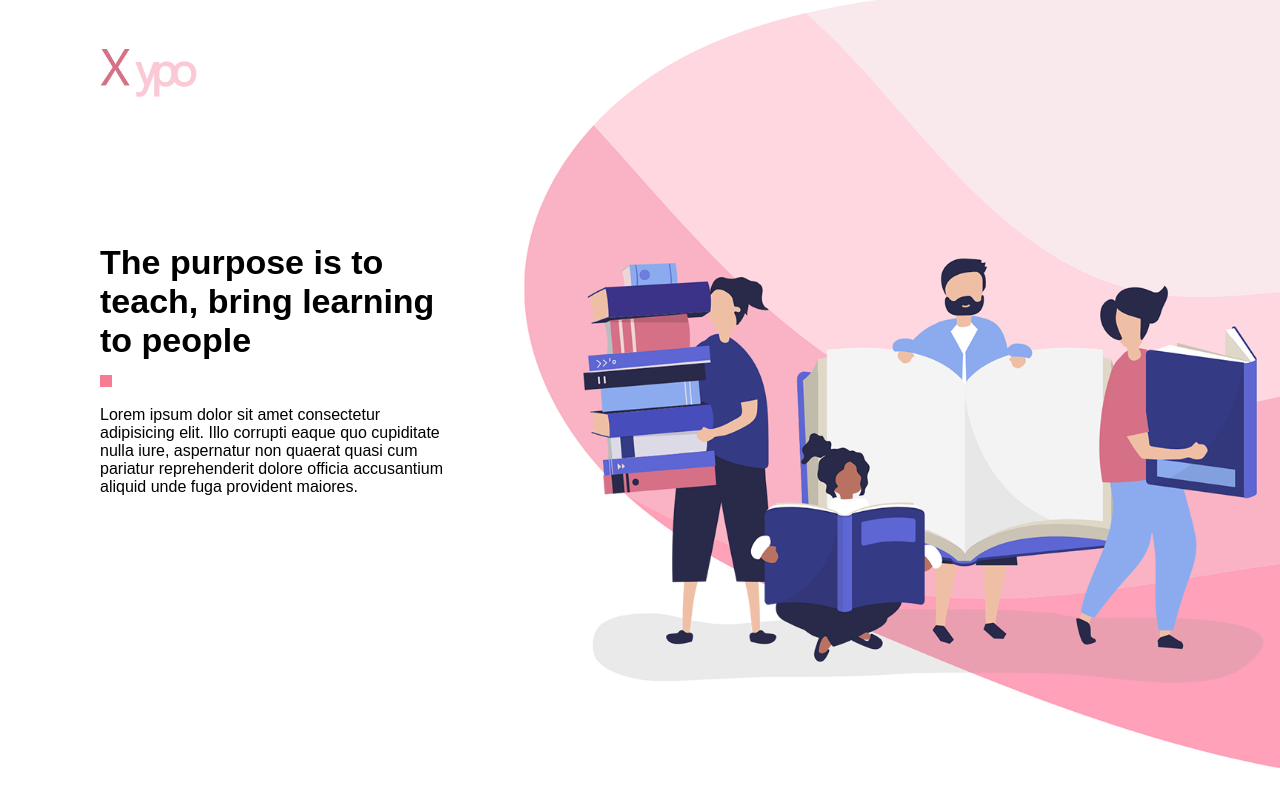
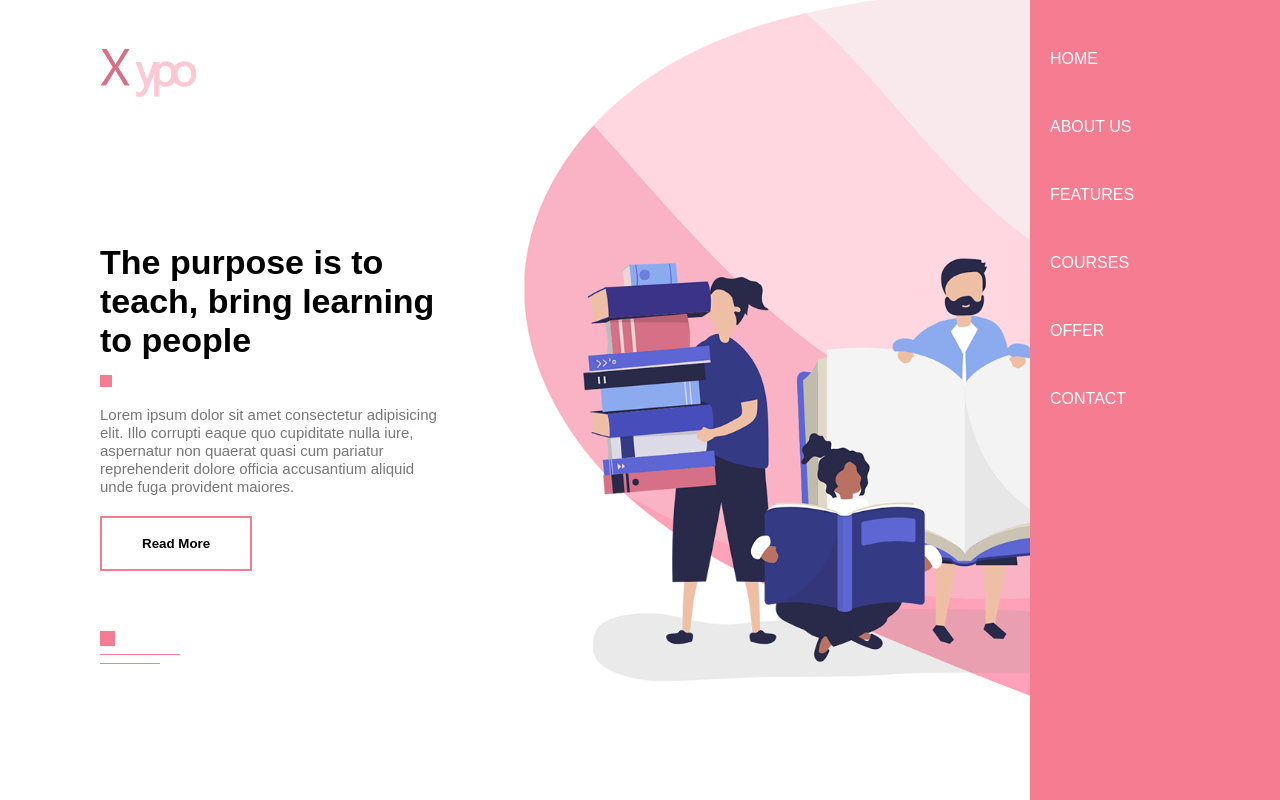
Before and after one commit to Glightman/Blake_Leading, a Python web app: template templates/index.html in a window 1280 px wide. Run offline with Jinja, Linux system fonts and the light colour scheme; the template is opened without the code that fills it, so the values that code supplies are empty.

Commit message:
estilizando a home page

```diff
--- a/static/pages/style.css
+++ b/static/pages/style.css
@@ -31,3 +31,58 @@ h1{
     background: #f67c92;
     margin: 15px 0;
 }
+.common-btn{
+    padding: 18px 40px;
+    background: transparent;
+    outline: none;
+    border: 2px solid #f67c92;
+    font-weight: bold;
+    cursor: pointer;
+}
+p{
+    font-size: 15px;
+    line-height: 18px;
+    color: #777;
+}
+.header-text button{
+    margin-top: 20px;
+    margin-bottom: 60px;
+}
+.line-1{
+    width: 15px;
+    height: 15px;
+    background: #f67c92;
+    display: inline-block;
+}
+.line-2{
+    width: 80px;
+    height: 1px;
+    background: #f67c92;
+    display: inline-block;
+}
+.line-3{
+    width: 60px;
+    height: 1px;
+    background: #f67c92;
+    display: inline-block;
+}
+.line{
+    line-height: 8px;
+}
+#sideNav{
+    width: 250px;
+    height: 100vh;
+    position: fixed;
+    right: 0;
+    top: 0;
+    background: #f67c92;
+    z-index: 2;
+}
+nav ul li{
+    list-style: none;
+    margin: 50px 20px;
+}
+nav ul li a{
+    text-decoration: none;
+    color: #fff;
+}
--- a/templates/index.html
+++ b/templates/index.html
@@ -15,9 +15,25 @@
                 <h1>The purpose is to<br>teach, bring learning to people</h1>
                 <span class="square"></span>
                 <p>Lorem ipsum dolor sit amet consectetur adipisicing elit. Illo corrupti eaque quo cupiditate nulla iure, aspernatur non quaerat quasi cum pariatur reprehenderit dolore officia accusantium aliquid unde fuga provident maiores.</p>
-
+                <button class="common-btn">Read More</button>
+                <div class="line">
+                    <span class="line-1"></span><br>
+                    <span class="line-2"></span><br>
+                    <span class="line-3"></span>
+                </div>
             </div>
         </div>
     </section>
+
+    <nav id="sideNav">
+        <ul>
+            <li><a href="#">HOME</a></li>
+            <li><a href="#">ABOUT US</a></li>
+            <li><a href="#">FEATURES</a></li>
+            <li><a href="#">COURSES</a></li>
+            <li><a href="#">OFFER</a></li>
+            <li><a href="#">CONTACT</a></li>
+        </ul>
+    </nav>
 </body>
 </html>
```
